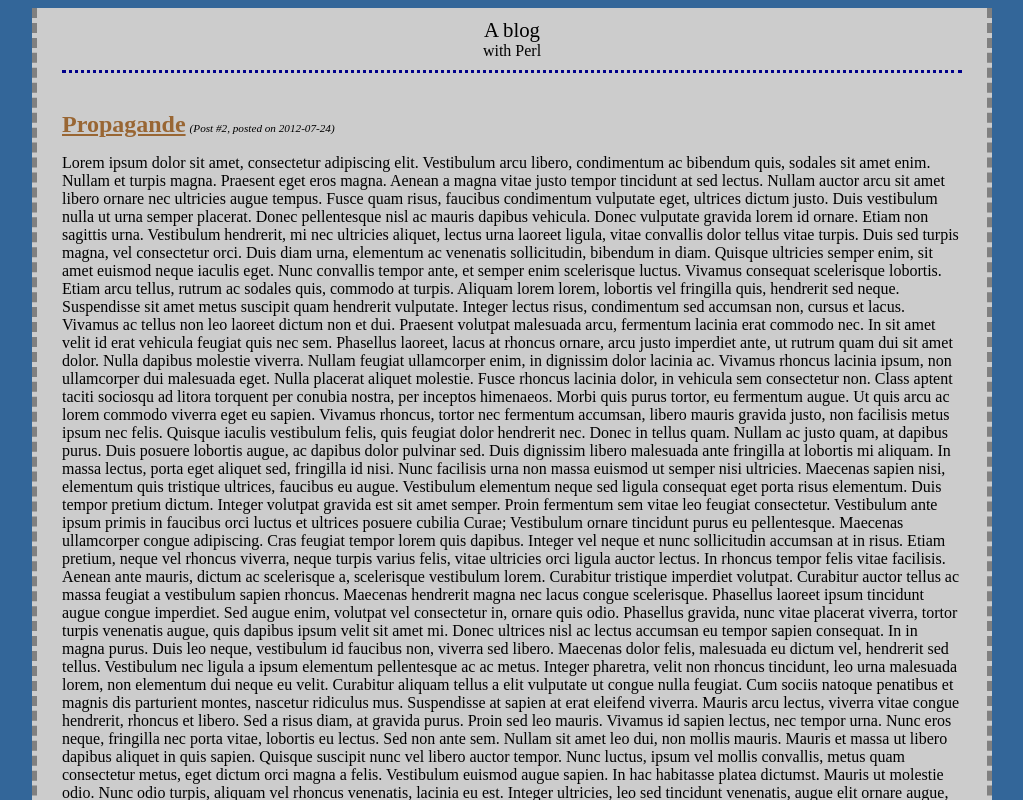
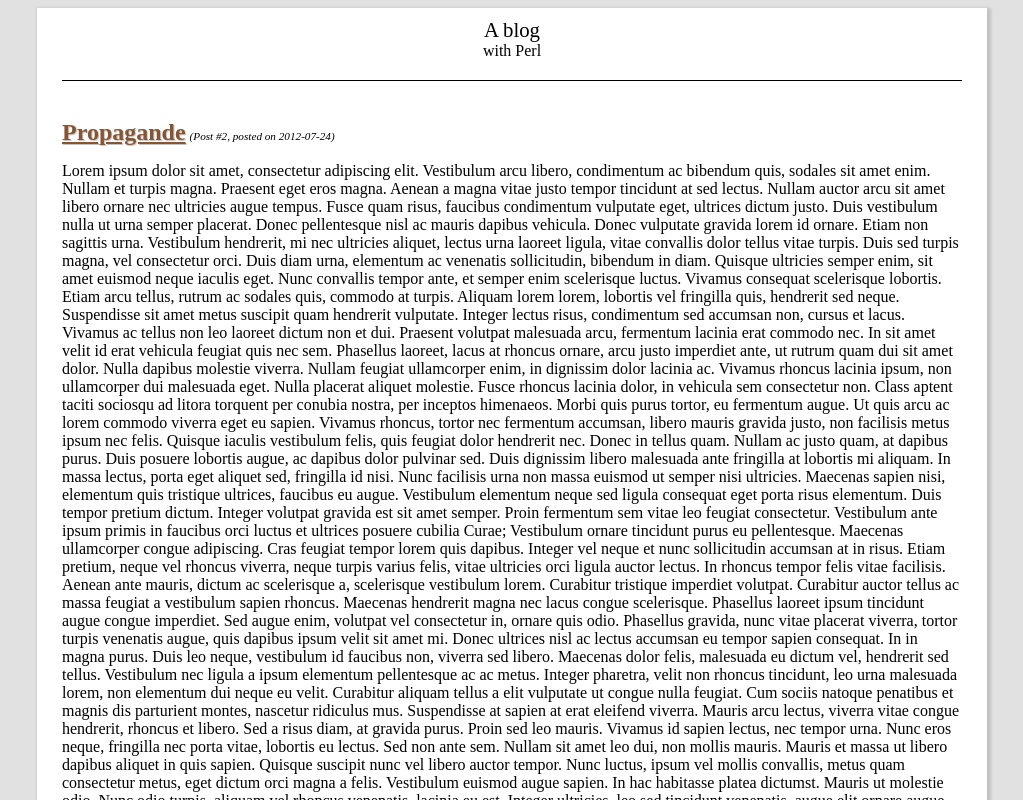
Before and after one commit to simsor/shinyrock, a plain HTML site: page output/index.html in a window 1280 px wide. Shown: the top 800 px of the page, without its empty margins (128-1151 px from the left). Drawn offline with Linux system fonts and the light colour scheme.

Commit message:
Modified default theme

```diff
--- a/output/style.css
+++ b/output/style.css
@@ -1,10 +1,10 @@
 body {
-    background-color: #336699;
+    background-color: #E1E1E1;
 }
 
 header {
-    padding-bottom: 10px;
-    border-bottom: 3px dotted darkblue;
+    padding-bottom: 20px;
+    border-bottom: 1px solid black;
     width: 900px;
     margin: auto;
     margin-bottom: 20px;
@@ -20,9 +20,10 @@ header {
 }
 
 h1 {
-    color: #996633;
+    color: #885533;
     text-decoration: underline;
     display: inline;
+    text-shadow: 1px 1px 1px #C1C1C1;
 }
 
 span[class="blog_subpost"] {
@@ -42,9 +43,12 @@ p[class="post_content"] {
     margin: auto;
     padding-bottom: 20px;
     padding-top: 10px;
-    background-color: #CCCCCC;
+    /* background-color: #CCCCCC; */
+    background-color: #FFFFFF;
     padding-left: 25px;
     padding-right: 25px;
-    border-left: 5px dashed grey;
-    border-right: 5px dashed grey;
+/*  border-left: 5px dashed grey;
+    border-right: 5px dashed grey; */
+
+    box-shadow: 2px 2px 3px 2px #C1C1C1;
 }
```
